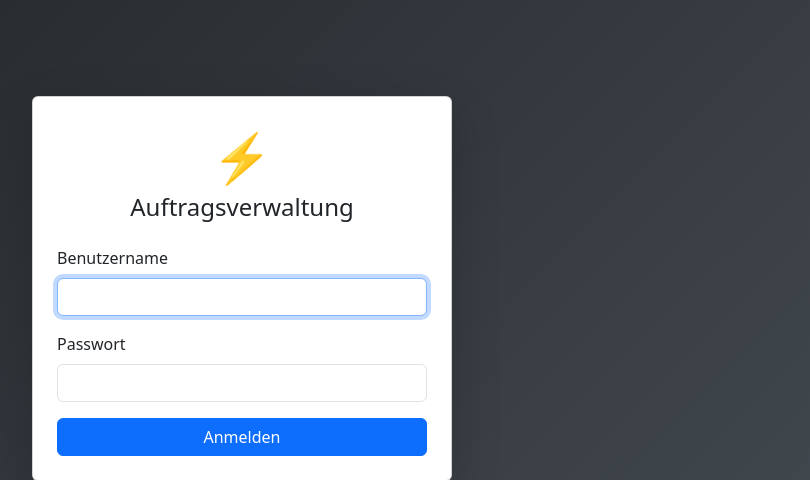
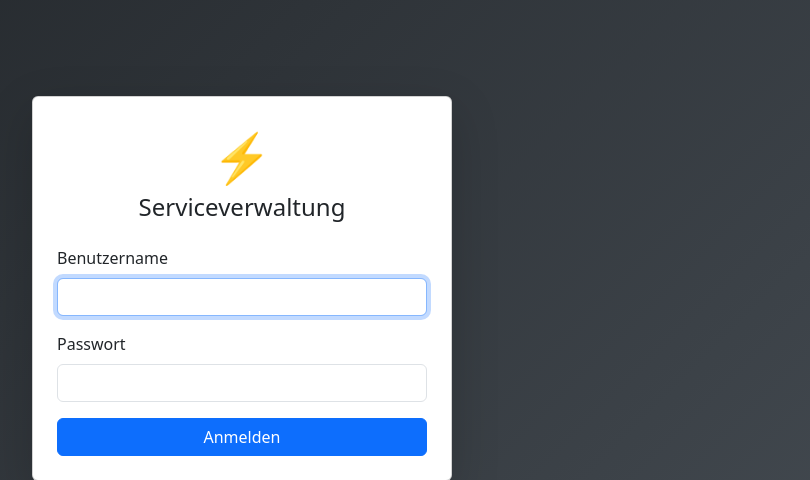
Before and after one commit to christiani93/auftragsveraltung, a Flask app: page /login in a window 1280 px wide. Shown: the top 480 px of the page, without its empty margins (398-1208 px from the left). Run offline with Flask 3, Linux system fonts and the light colour scheme; some libraries are stand-ins or nearby versions.

Commit message:
Anzeige-Name -> 'Serviceverwaltung' (Web-Navbar, Tab, Login, PDF, PWA)
Sichtbare Bezeichnung umbenannt: Navbar/Titel, Login, PDF-Footer und
PWA-Manifest (name + short_name 'Service' + iOS apple-mobile-web-app-title).
SW-Cache-Version v2->v3, damit Clients das neue Manifest/Shell laden.
Infrastruktur-IDs (Service-Name, Repo, URL, Pfade, Crashguard-Projekt)
bleiben bewusst 'auftragsverwaltung'.

Co-Authored-By: Claude Opus 4.8 <noreply@anthropic.com>

```diff
--- a/static/sw.js
+++ b/static/sw.js
@@ -2,7 +2,7 @@
 // Cached die App-Shell + statische Assets (network-first für Datenrouten).
 // Achtung: Daten sind nicht offline editierbar — der PC-Server muss laufen.
 
-const CACHE_NAME = "auftragsverwaltung-v2";
+const CACHE_NAME = "auftragsverwaltung-v3";
 const APP_SHELL = [
   "/static/style.css",
   "/static/icon.svg",
--- a/templates/auth/login.html
+++ b/templates/auth/login.html
@@ -3,7 +3,7 @@
 <head>
   <meta charset="utf-8">
   <meta name="viewport" content="width=device-width, initial-scale=1">
-  <title>Anmelden – Auftragsverwaltung</title>
+  <title>Anmelden – Serviceverwaltung</title>
   <link rel="stylesheet" href="https://cdn.jsdelivr.net/npm/bootstrap@5.3.3/dist/css/bootstrap.min.css">
   <style>
     body { background: linear-gradient(135deg, #212529 0%, #495057 100%); min-height: 100vh; }
@@ -17,7 +17,7 @@
     <div class="card-body p-4">
       <div class="text-center mb-4">
         <div class="login-icon">⚡</div>
-        <h1 class="h4 m-0">Auftragsverwaltung</h1>
+        <h1 class="h4 m-0">Serviceverwaltung</h1>
         {% if firma_name %}<div class="text-muted small">{{ firma_name }}</div>{% endif %}
       </div>
 
--- a/templates/base.html
+++ b/templates/base.html
@@ -6,10 +6,10 @@
   <meta name="theme-color" content="#212529">
   <meta name="mobile-web-app-capable" content="yes">
   <meta name="apple-mobile-web-app-capable" content="yes">
-  <meta name="apple-mobile-web-app-title" content="Aufträge">
+  <meta name="apple-mobile-web-app-title" content="Service">
   <meta name="apple-mobile-web-app-status-bar-style" content="black-translucent">
   <meta name="format-detection" content="telephone=yes">
-  <title>{% block title %}Auftragsverwaltung{% endblock %}{% if firma_name %} – {{ firma_name }}{% endif %}</title>
+  <title>{% block title %}Serviceverwaltung{% endblock %}{% if firma_name %} – {{ firma_name }}{% endif %}</title>
   <link rel="manifest" href="{{ url_for('static', filename='manifest.json') }}">
   <link rel="icon" type="image/svg+xml" href="{{ url_for('static', filename='icon.svg') }}">
   <link rel="apple-touch-icon" href="{{ url_for('static', filename='icon.svg') }}">
@@ -21,7 +21,7 @@
 <nav class="navbar navbar-expand-lg navbar-dark bg-dark mb-3">
   <div class="container-fluid">
     <a class="navbar-brand" href="{{ url_for('kontrolle.dashboard') }}">
-      ⚡ Auftragsverwaltung{% if firma_name %} <span class="text-secondary small ms-2">{{ firma_name }}</span>{% endif %}
+      ⚡ Serviceverwaltung{% if firma_name %} <span class="text-secondary small ms-2">{{ firma_name }}</span>{% endif %}
     </a>
     <button class="navbar-toggler" type="button" data-bs-toggle="collapse" data-bs-target="#nav">
       <span class="navbar-toggler-icon"></span>
--- a/templates/pdf/_pdf_base.html
+++ b/templates/pdf/_pdf_base.html
@@ -13,7 +13,7 @@
       color: #888;
     }
     @bottom-left {
-      content: "{% block footer_left %}Auftragsverwaltung{% endblock %}";
+      content: "{% block footer_left %}Serviceverwaltung{% endblock %}";
       font-size: 9pt;
       color: #888;
     }
```
Also changed, not shown: static/manifest.json.
